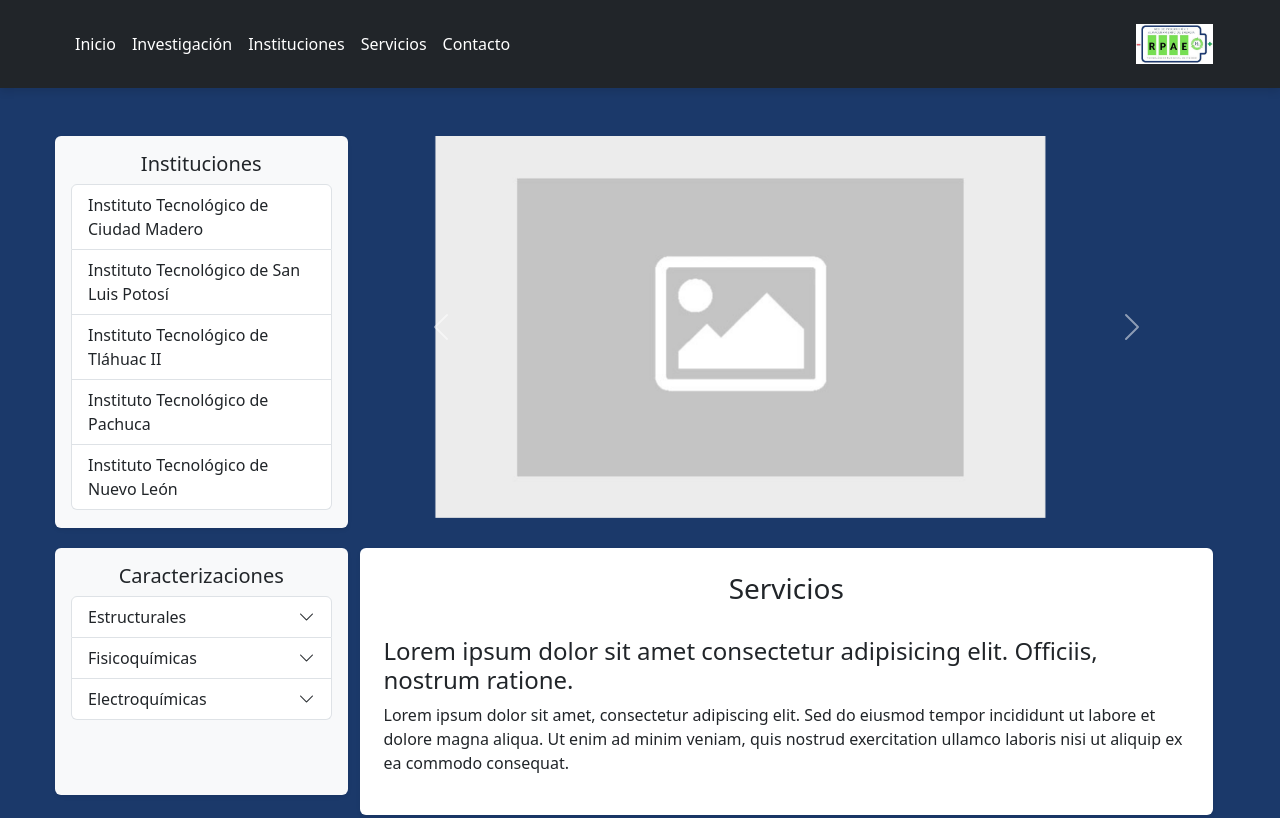
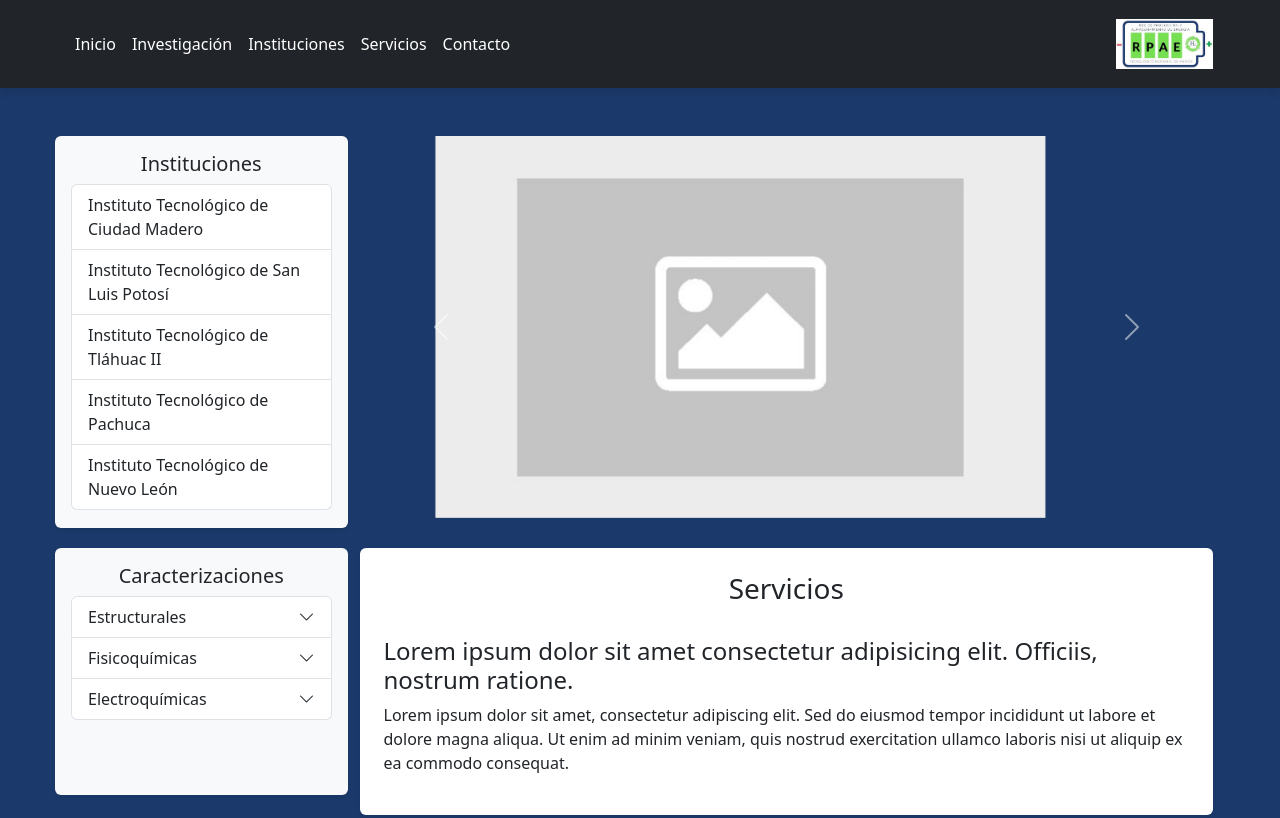
Before and after one commit to juliosynergydev/weblaboratorio, a plain HTML site: page index.html in a window 1280 px wide. Shown: the top 818 px of the page. Drawn offline with nearby package versions, Linux system fonts and the light colour scheme.

Commit message:
Update index.html

```diff
--- a/index.html
+++ b/index.html
@@ -39,7 +39,7 @@
                 </div>
             </nav>
             <a href="#" class="navbar-brand">
-                <img src="image/logo.jpg" alt="Logo" height="40">
+                <img src="image/logo.jpg" alt="Logo" height="50">
             </a>
         </div>
     </header>
```
